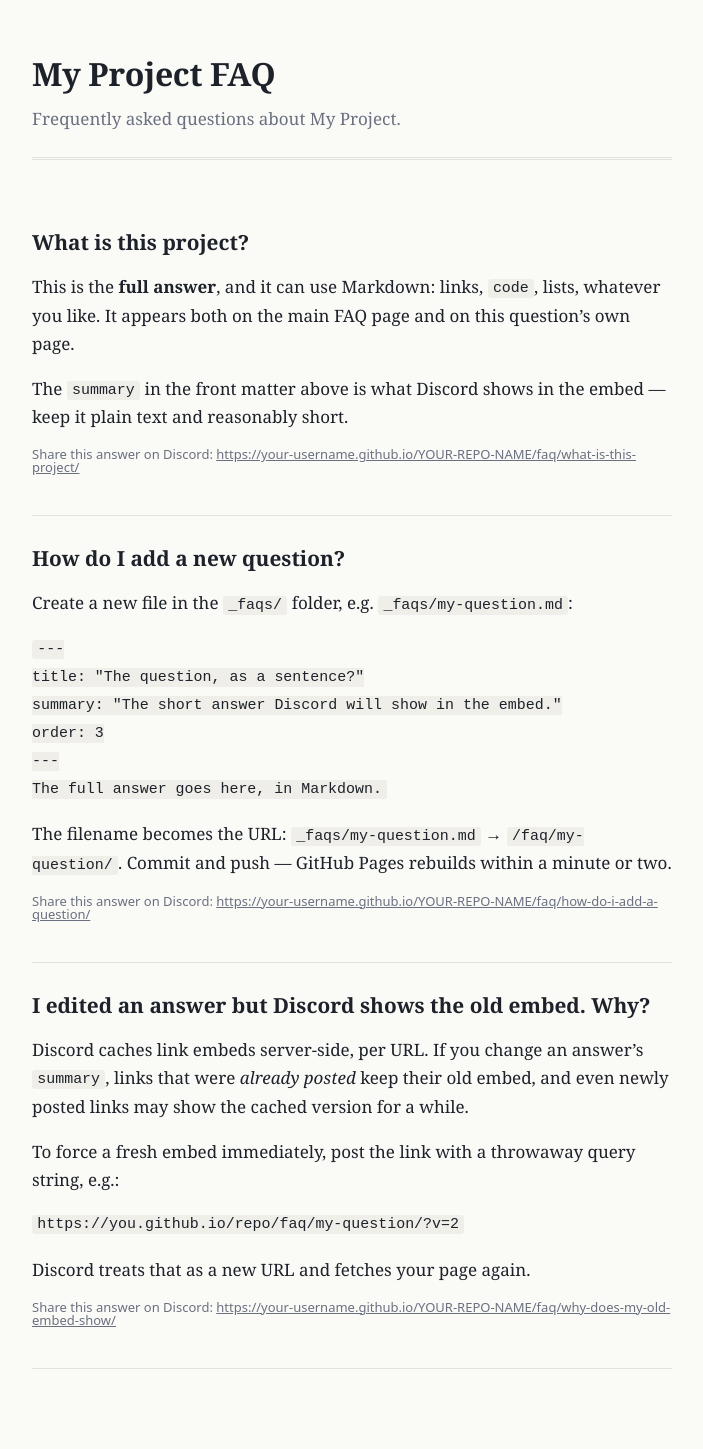
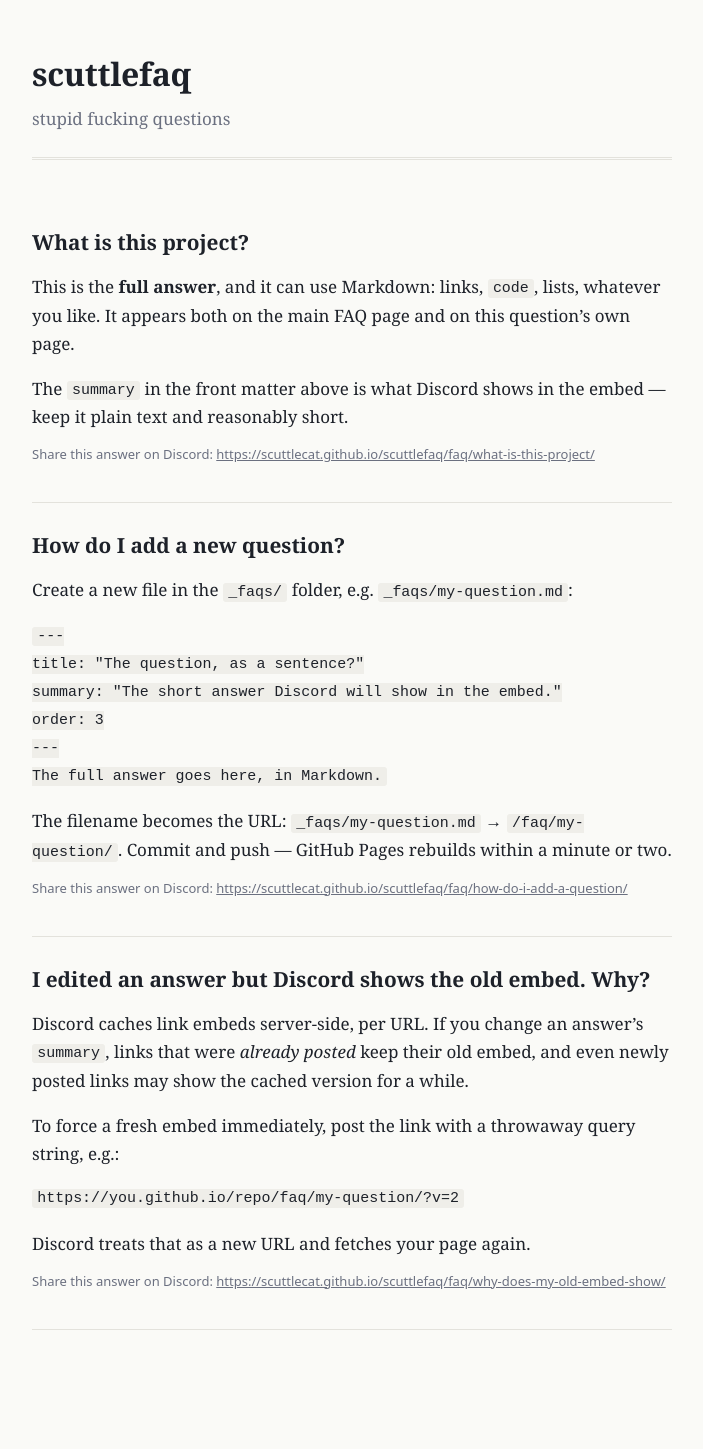
Before and after one commit to scuttlecat/scuttlefaq, a Jekyll site: the page built from index.html, in a window 1280 px wide. Shown: the whole page, without its empty margins (288-991 px from the left). Built offline with Jekyll 4.4.1, drawn with Linux system fonts in a browser that asks for light colours; after the commit the page ends 1410 px from its top, so only the background shows below that.

Commit message:
config change

```diff
--- a/_config.yml
+++ b/_config.yml
@@ -9,11 +9,11 @@
 # For a *user* site (https://USERNAME.github.io/):
 #   url: "https://USERNAME.github.io"
 #   baseurl: ""
-url: "https://YOUR-USERNAME.github.io"
-baseurl: "/YOUR-REPO-NAME"
+url: "https://scuttlecat.github.io"
+baseurl: "/scuttlefaq"
 
-title: "My Project FAQ"
-description: "Frequently asked questions about My Project."
+title: "scuttlefaq"
+description: "stupid fucking questions"
 
 # Color of the stripe on the left edge of the Discord embed
 embed_color: "#5865F2"
```
